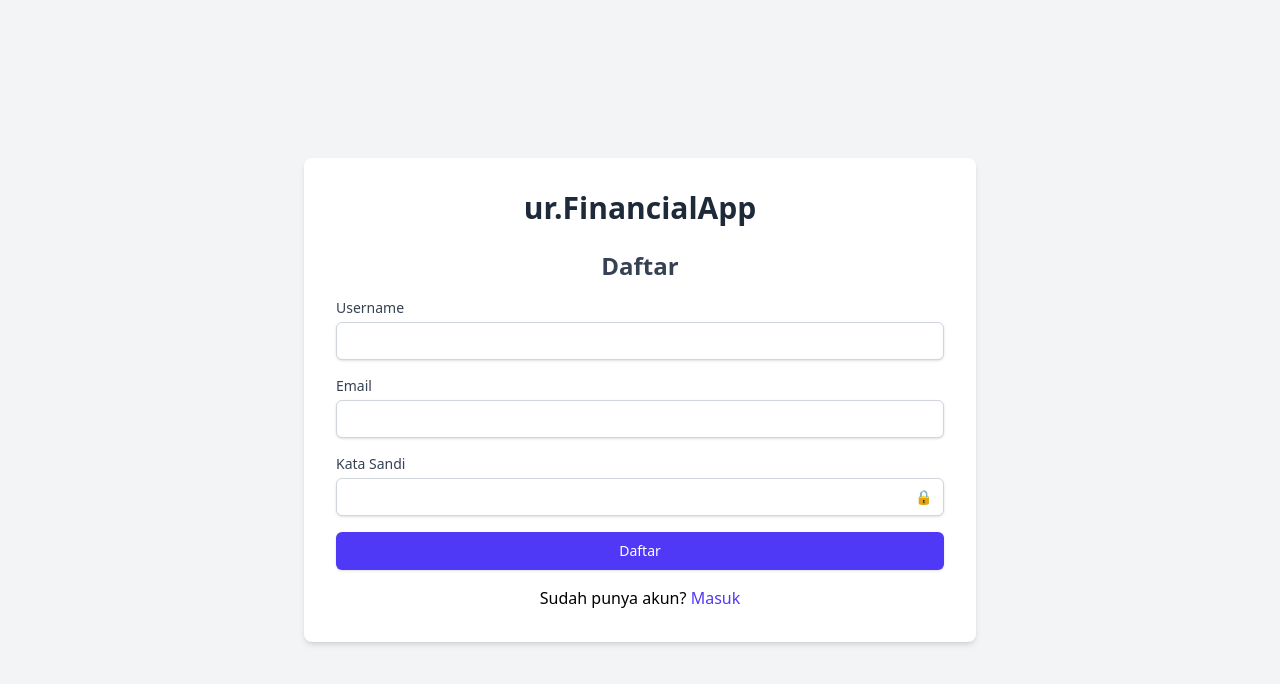
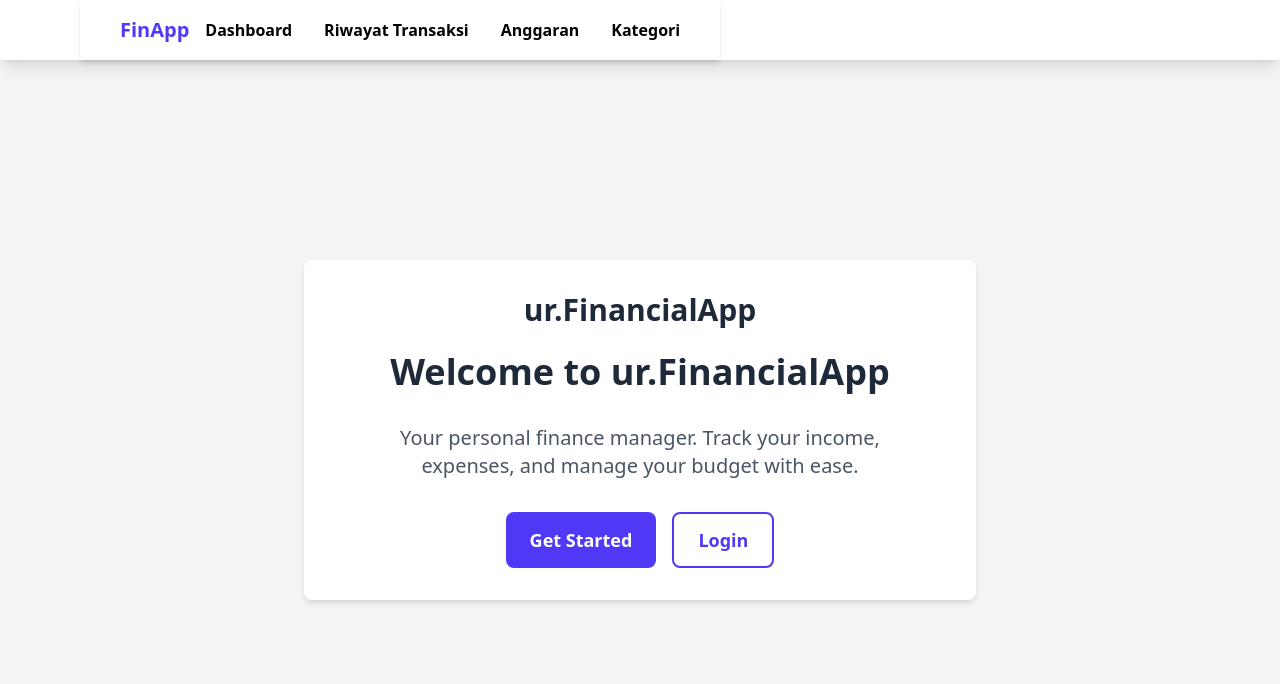
Before and after one commit to rizkyghasani/Personal-Finance, a React (Vite) app in the folder frontend/: page / in a window 1280 px wide. Shown: the top 684 px of the page. Built offline with nearby package versions, Linux system fonts and the light colour scheme.

Commit message:
Final Commit : Fix UI, Add landing page, ready to deploy

```diff
--- a/frontend/src/App.jsx
+++ b/frontend/src/App.jsx
@@ -2,7 +2,7 @@ import React, { useState, useEffect } from 'react';
 import { Chart as ChartJS, CategoryScale, LinearScale, BarElement, Title, Tooltip, Legend } from 'chart.js';
 import { Bar } from 'react-chartjs-2';
 import BudgetPage from './BudgetPage';
-import CategoriesPage from './CategoriesPage';
+import CategoriesPage from './CategoriesPage'
 
 ChartJS.register(
   CategoryScale,
@@ -15,7 +15,7 @@ ChartJS.register(
 
 // Main App component
 export default function App() {
-  const [currentPage, setCurrentPage] = useState('register');
+  const [currentPage, setCurrentPage] = useState('landing');
   const [message, setMessage] = useState('');
 
   useEffect(() => {
@@ -31,6 +31,7 @@ export default function App() {
   };
 
   const renderPage = () => {
+    if (currentPage === 'landing') return <LandingPage onPageChange={setCurrentPage} />;
     if (currentPage === 'login') return <LoginPage onPageChange={setCurrentPage} showMessage={showMessage} />;
     if (currentPage === 'dashboard') return <DashboardPage onPageChange={setCurrentPage} showMessage={showMessage} />;
     if (currentPage === 'profile') return <ProfilePage onPageChange={setCurrentPage} showMessage={showMessage} />;
@@ -175,6 +176,34 @@ function Navbar({ onPageChange, showMessage }) {
 }
 
 // ========================
+// Komponen Halaman Landing Page
+// ========================
+function LandingPage({ onPageChange }) {
+  return (
+    <div className="text-center space-y-8">
+      <h2 className="text-4xl font-extrabold text-gray-800">Welcome to ur.FinancialApp</h2>
+      <p className="text-xl text-gray-600 max-w-lg mx-auto">
+        Your personal finance manager. Track your income, expenses, and manage your budget with ease.
+      </p>
+      <div className="flex justify-center space-x-4">
+        <button
+          onClick={() => onPageChange('register')}
+          className="py-3 px-6 rounded-lg text-lg font-semibold text-white bg-indigo-600 hover:bg-indigo-700 transition-colors duration-300"
+        >
+          Get Started
+        </button>
+        <button
+          onClick={() => onPageChange('login')}
+          className="py-3 px-6 rounded-lg text-lg font-semibold text-indigo-600 border-2 border-indigo-600 hover:bg-indigo-50 transition-colors duration-300"
+        >
+          Login
+        </button>
+      </div>
+    </div>
+  );
+}
+
+// ========================
 // Komponen Halaman Registrasi
 // ========================
 function RegisterPage({ onPageChange, showMessage }) {
@@ -182,7 +211,7 @@ function RegisterPage({ onPageChange, showMessage }) {
   const [email, setEmail] = useState('');
   const [password, setPassword] = useState('');
   const [loading, setLoading] = useState(false);
-  const [showPassword, setShowPassword] = useState(false); // State baru untuk melihat kata sandi
+  const [showPassword, setShowPassword] = useState(false);
   const [emailError, setEmailError] = useState('');
 
   const API_URL = 'http://localhost:3001';
@@ -427,6 +456,7 @@ function ProfilePage({ onPageChange, showMessage }) {
   const API_URL = 'http://localhost:3001';
   const token = localStorage.getItem('token');
 
+  useEffect(() => {
     const fetchProfile = async () => {
       try {
         const response = await fetch(`${API_URL}/api/auth/profile`, {
@@ -449,7 +479,6 @@ function ProfilePage({ onPageChange, showMessage }) {
       }
     };
 
-  useEffect(() => {
     if (token) {
       fetchProfile();
     } else {
@@ -610,7 +639,7 @@ function ProfilePage({ onPageChange, showMessage }) {
                 onClick={() => setShowOldPassword(!showOldPassword)}
                 className="absolute inset-y-0 right-0 pr-3 flex items-center text-sm leading-5 text-gray-500"
               >
-                {showOldPassword ? '👁️' : '🔒'}
+                {showOldPassword ? '👁️' : '�'}
               </button>
             </div>
           </div>
@@ -854,7 +883,7 @@ function TransactionsPage({ onPageChange, showMessage }) {
   return (
     <div className="space-y-6">
       <h2 className="text-2xl font-bold text-gray-700 mb-4 text-center">Riwayat Transaksi Lengkap</h2>
-      <div className="p-4 border rounded-lg shadow-sm max-h-96 overflow-y-auto">
+      <div className="p-4 border rounded-lg shadow-sm">
         <ul className="divide-y divide-gray-200">
           {transactions.length > 0 ? (
             transactions.map(t => (
@@ -936,7 +965,7 @@ function DashboardPage({ onPageChange, showMessage }) {
       ]);
 
       if (!transactionsRes.ok || !categoriesRes.ok || !summaryRes.ok || !totalsRes.ok) {
-        throw new Error('Failed to fetch data.');
+        throw new Error('Gagal memuat data.');
       }
 
       const transactionsData = await transactionsRes.json();
--- a/frontend/src/BudgetPage.jsx
+++ b/frontend/src/BudgetPage.jsx
@@ -18,7 +18,7 @@ export default function BudgetPage({ onPageChange, showMessage }) {
   const [spending, setSpending] = useState({});
   const [loading, setLoading] = useState(true);
   const [error, setError] = useState(null);
-  const [editingId, setEditingId] = useState(null);
+  const [editingId, setEditingId] = useState(null); // State baru untuk mode edit
   const [selectedBudget, setSelectedBudget] = useState(null); // State untuk melihat detail anggaran
   const [budgetDetails, setBudgetDetails] = useState([]); // State untuk detail transaksi anggaran
   const [detailsLoading, setDetailsLoading] = useState(false);
@@ -96,8 +96,10 @@ export default function BudgetPage({ onPageChange, showMessage }) {
             month: parseInt(form.month, 10),
             year: parseInt(form.year, 10),
         };
+
         let response;
         if (editingId) {
+            // Edit budget
             response = await fetch(`${API_URL}/api/transactions/budgets/${editingId}`, {
                 method: 'PUT',
                 headers: {
@@ -107,6 +109,7 @@ export default function BudgetPage({ onPageChange, showMessage }) {
                 body: JSON.stringify(payload),
             });
         } else {
+            // Add new budget
             response = await fetch(`${API_URL}/api/transactions/budgets`, {
                 method: 'POST',
                 headers: {
@@ -312,6 +315,7 @@ export default function BudgetPage({ onPageChange, showMessage }) {
       {/* Daftar Anggaran */}
       <div className="p-4 border rounded-lg shadow-sm">
         <h3 className="text-lg font-semibold text-gray-700 mb-4">Anggaran Anda</h3>
+        <div className="max-h-96 overflow-y-auto">
           <ul className="divide-y divide-gray-200">
             {budgets.length > 0 ? (
               budgets.map(b => {
@@ -368,6 +372,7 @@ export default function BudgetPage({ onPageChange, showMessage }) {
             )}
           </ul>
         </div>
+      </div>
       <div className="mt-4 text-center">
         <button
           onClick={() => onPageChange('dashboard')}
--- a/frontend/src/CategoriesPage.jsx
+++ b/frontend/src/CategoriesPage.jsx
@@ -212,7 +212,7 @@ export default function CategoriesPage({ onPageChange, showMessage }) {
       </div>
 
       {/* Daftar Kategori */}
-      <div className="p-4 border rounded-lg shadow-sm">
+      <div className="p-4 border rounded-lg shadow-sm max-h-96 overflow-y-auto">
         <h3 className="text-lg font-semibold text-gray-700 mb-4">Daftar Kategori Anda</h3>
         <ul className="divide-y divide-gray-200">
           {categories.length > 0 ? (
```
Lines whose indentation alone changed are shown as unchanged.
